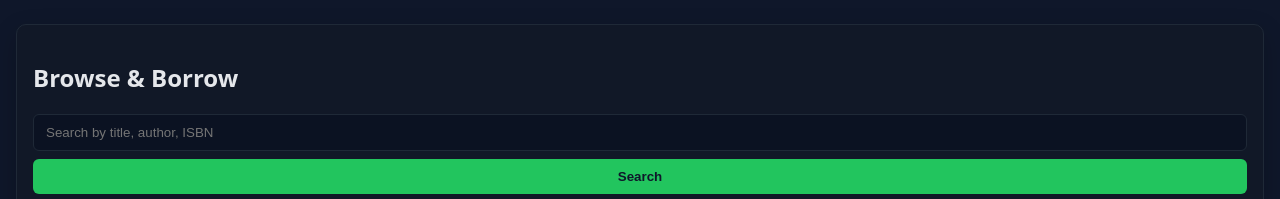
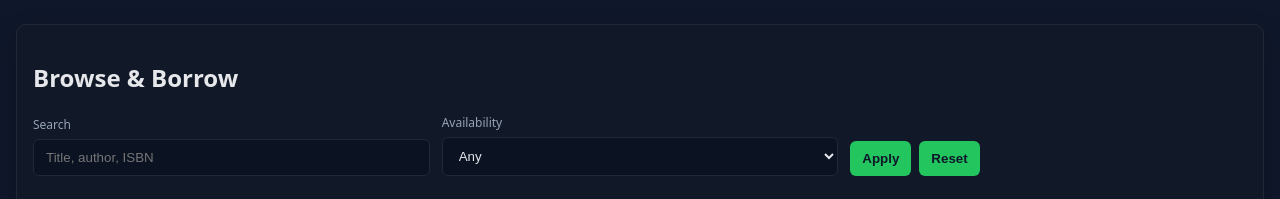
Before and after one commit to RohanRawatRR/library-management-system, a Django app: page / in a window 1280 px wide. Shown: the part 47-246 px from the top of the page. Run offline with Django 4.2, Linux system fonts and the light colour scheme; data that the repository does not hold is empty.

Commit message:
added filters and minor css changes

```diff
--- a/frontend/static/css/app.css
+++ b/frontend/static/css/app.css
@@ -54,10 +54,36 @@ a {
   box-shadow: 0 8px 24px rgba(0, 0, 0, 0.2);
 }
 
-.form-inline {
+.filter-bar {
+  display: grid;
+  grid-template-columns: repeat(auto-fit, minmax(220px, 1fr));
+  gap: 12px;
+  margin-bottom: 12px;
+  align-items: end;
+}
+
+.filter-field {
+  display: flex;
+  flex-direction: column;
+  gap: 6px;
+}
+
+.filter-field label {
+  font-size: 12px;
+  color: var(--muted);
+}
+
+.filter-actions {
   display: flex;
   gap: 8px;
-  margin-bottom: 12px;
+}
+
+#available-select {
+  background: #0b1222;
+  color: var(--text);
+  border: 1px solid var(--border);
+  border-radius: 6px;
+  padding: 10px 12px;
 }
 
 input,
@@ -95,6 +121,7 @@ th,
 td {
   padding: 10px;
   border-bottom: 1px solid var(--border);
+  text-align: center;
 }
 
 .grid {
--- a/frontend/static/js/app.js
+++ b/frontend/static/js/app.js
@@ -9,19 +9,23 @@ const booksBody = document.getElementById("books-body");
 const loansBody = document.getElementById("loans-body");
 const loansPanel = document.getElementById("loans-panel");
 const homeLayout = document.getElementById("home-layout");
-const searchForm = document.getElementById("search-form");
 const searchInput = document.getElementById("search-input");
+const availableSelect = document.getElementById("available-select");
+const resetFiltersBtn = document.getElementById("reset-filters");
 const loginForm = document.getElementById("login-form");
 const registerForm = document.getElementById("register-form");
 const toastContainer = document.getElementById("toast-container");
 const prevPageBtn = document.getElementById("prev-page");
 const nextPageBtn = document.getElementById("next-page");
 const pageInfo = document.getElementById("page-info");
+const applyFiltersBtn = document.getElementById("apply-filters");
 const totalCount = document.getElementById("total-count");
 
 let nextPage = null;
 let prevPage = null;
 let currentPage = 1;
+let currentQuery = "";
+let currentAvailable = "";
 
 function redirectAuthPagesIfLoggedIn() {
   const path = window.location.pathname;
@@ -98,7 +102,13 @@ function updatePagination(meta) {
 }
 
 async function loadBooks(url) {
-  const targetUrl = url || `${API_BASE}/books/`;
+  const targetUrl =
+    url ||
+    `${API_BASE}/books/?` +
+      new URLSearchParams({
+        q: currentQuery || "",
+        available: currentAvailable || "",
+      }).toString();
   const data = await fetchJSON(targetUrl);
   if (!booksBody) return;
   booksBody.innerHTML = "";
@@ -163,11 +173,18 @@ async function loadLoans() {
 }
 
 function bindHandlers() {
-  searchForm?.addEventListener("submit", (e) => {
-    e.preventDefault();
-    const q = searchInput.value.trim();
-    const url = q ? `${API_BASE}/books/?q=${encodeURIComponent(q)}` : `${API_BASE}/books/`;
-    loadBooks(url);
+  applyFiltersBtn?.addEventListener("click", () => {
+    currentQuery = searchInput.value.trim();
+    currentAvailable = availableSelect?.value || "";
+    loadBooks();
+  });
+
+  resetFiltersBtn?.addEventListener("click", () => {
+    currentQuery = "";
+    currentAvailable = "";
+    if (searchInput) searchInput.value = "";
+    if (availableSelect) availableSelect.value = "";
+    loadBooks();
   });
 
   prevPageBtn?.addEventListener("click", () => {
--- a/templates/index.html
+++ b/templates/index.html
@@ -4,10 +4,24 @@
   <div id="home-layout" class="two-col one-col">
     <section class="panel">
       <h1>Browse & Borrow</h1>
-      <form id="search-form" class="form-inline">
-        <input type="text" id="search-input" placeholder="Search by title, author, ISBN" />
-        <button type="submit">Search</button>
-      </form>
+      <div class="filter-bar">
+        <div class="filter-field">
+          <label for="search-input">Search</label>
+          <input type="text" id="search-input" placeholder="Title, author, ISBN" />
+        </div>
+        <div class="filter-field">
+          <label for="available-select">Availability</label>
+          <select id="available-select">
+            <option value="">Any</option>
+            <option value="true">Available</option>
+            <option value="false">Not available</option>
+          </select>
+        </div>
+        <div class="filter-actions">
+          <button type="button" id="apply-filters">Apply</button>
+          <button type="button" id="reset-filters">Reset</button>
+        </div>
+      </div>
       <div class="table-wrapper">
         <table>
           <thead>
```
Also changed, not shown: README.md.
